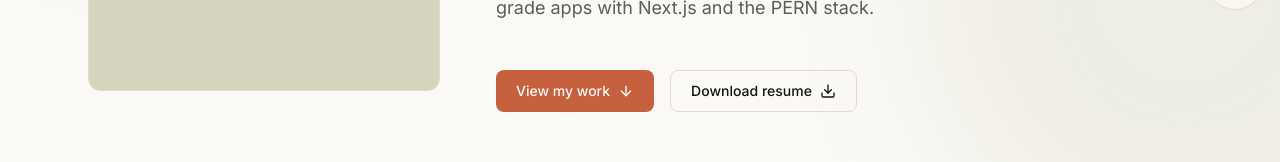
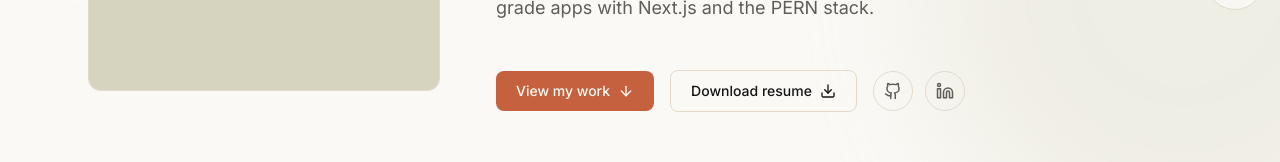
Before and after one commit to chopchobs/portfolioMe, a Next.js app: page / in a window 1280 px wide. Shown: the part 529-691 px from the top of the page. Built offline with nearby package versions, Linux system fonts and the light colour scheme.

Commit message:
feat: add social links (GitHub/LinkedIn) + fill real profile URLs

```diff
--- a/components/sections/Contact.tsx
+++ b/components/sections/Contact.tsx
@@ -1,7 +1,8 @@
-import { Mail, Phone, MapPin, Github, Linkedin } from "lucide-react";
+import { Mail, Phone, MapPin } from "lucide-react";
 import { profile } from "@/content/profile";
 import { SectionHeading } from "@/components/ui/SectionHeading";
 import { Button } from "@/components/ui/Button";
+import { SocialLinks } from "@/components/ui/SocialLinks";
 import { Reveal } from "@/components/ui/Reveal";
 
 export function Contact() {
@@ -46,28 +47,7 @@ export function Contact() {
             <Button href={`mailto:${profile.email}`}>
               <Mail size={16} /> Send a message
             </Button>
-            {profile.github ? (
-              <a
-                href={profile.github}
-                target="_blank"
-                rel="noopener noreferrer"
-                aria-label="GitHub"
-                className="text-slate hover:text-clay"
-              >
-                <Github size={22} />
-              </a>
-            ) : null}
-            {profile.linkedin ? (
-              <a
-                href={profile.linkedin}
-                target="_blank"
-                rel="noopener noreferrer"
-                aria-label="LinkedIn"
-                className="text-slate hover:text-clay"
-              >
-                <Linkedin size={22} />
-              </a>
-            ) : null}
+            <SocialLinks github={profile.github} linkedin={profile.linkedin} />
           </div>
         </Reveal>
 
--- a/components/sections/Hero.tsx
+++ b/components/sections/Hero.tsx
@@ -4,6 +4,7 @@ import { ArrowDown, Download } from "lucide-react";
 import { motion, useReducedMotion } from "framer-motion";
 import { profile } from "@/content/profile";
 import { Button } from "@/components/ui/Button";
+import { SocialLinks } from "@/components/ui/SocialLinks";
 import { SmartImage } from "@/components/ui/SmartImage";
 
 export function Hero() {
@@ -97,13 +98,17 @@ export function Hero() {
             {profile.tagline}
           </motion.p>
 
-          <motion.div variants={item} className="mt-12 flex flex-wrap gap-4">
+          <motion.div
+            variants={item}
+            className="mt-12 flex flex-wrap items-center gap-4"
+          >
             <Button href="#projects">
               View my work <ArrowDown size={16} />
             </Button>
             <Button href={profile.resumeUrl} variant="secondary" external>
               Download resume <Download size={16} />
             </Button>
+            <SocialLinks github={profile.github} linkedin={profile.linkedin} />
           </motion.div>
         </div>
       </motion.div>
--- /dev/null
+++ b/components/ui/SocialLinks.tsx
@@ -0,0 +1,50 @@
+import { Github, Linkedin, Mail } from "lucide-react";
+
+type SocialLinksProps = {
+  github?: string;
+  linkedin?: string;
+  email?: string;
+  className?: string;
+};
+
+const linkClass =
+  "inline-flex h-10 w-10 items-center justify-center rounded-full border-[0.5px] border-border text-slate transition-colors hover:border-clay hover:bg-surface hover:text-clay focus-visible:outline focus-visible:outline-2 focus-visible:outline-offset-2 focus-visible:outline-clay";
+
+export function SocialLinks({
+  github,
+  linkedin,
+  email,
+  className,
+}: SocialLinksProps) {
+  return (
+    <nav aria-label="Social links" className={`flex items-center gap-3 ${className ?? ""}`}>
+      {github ? (
+        <a
+          href={github}
+          target="_blank"
+          rel="noopener noreferrer"
+          aria-label="GitHub profile"
+          className={linkClass}
+        >
+          <Github size={18} />
+        </a>
+      ) : null}
+      {linkedin ? (
+        <a
+          href={linkedin}
+          target="_blank"
+          rel="noopener noreferrer"
+          aria-label="LinkedIn profile"
+          className={linkClass}
+        >
+          <Linkedin size={18} />
+        </a>
+      ) : null}
+      {email ? (
+        <a href={`mailto:${email}`} aria-label="Email" className={linkClass}>
+          <Mail size={18} />
+        </a>
+      ) : null}
+    </nav>
+  );
+}
--- a/content/profile.ts
+++ b/content/profile.ts
@@ -4,9 +4,8 @@ export const profile = {
   location: "Phetchabun, Thailand",
   email: "chopchat.dev@gmail.com",
   phone: "091-0303399",
-  // TODO: add real URLs when available
-  github: "",
-  linkedin: "",
+  github: "https://github.com/chopchobs",
+  linkedin: "https://www.linkedin.com/in/nattapon-sopontanapat-8b98832a5/",
   resumeUrl: "/Nattapon_Sopontanapat_Resume.pdf",
   // set to "/images/profile.jpg" when the photo is added; empty shows the initials placeholder
   image: "",
```
